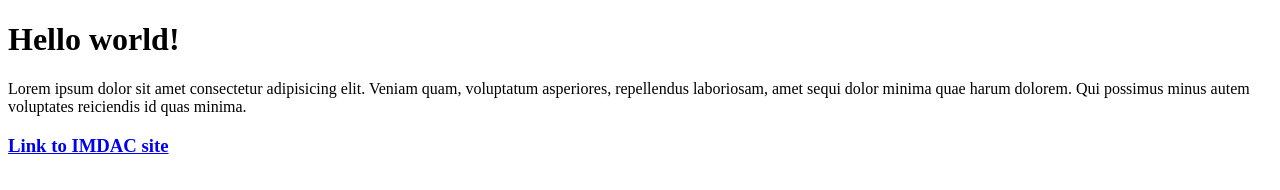
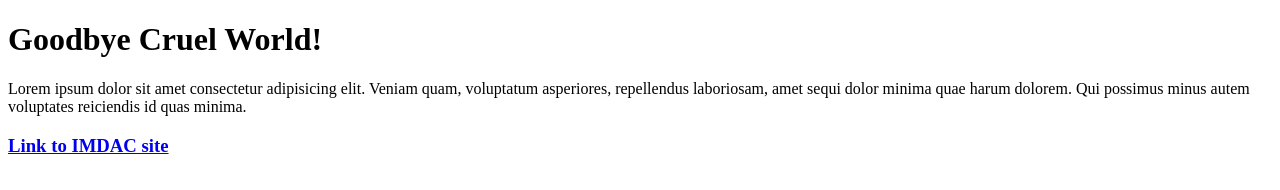
Before and after one commit to gobeilt/group2week2, a plain HTML site: page index.html in a window 1280 px wide. Drawn offline with Linux system fonts and the light colour scheme.

Commit message:
Changes heading text

```diff
--- a/index.html
+++ b/index.html
@@ -8,7 +8,7 @@
 </head>
 <body>
 
-    <h1>Hello world!</h1>
+    <h1>Goodbye Cruel World!</h1>
     <p>Lorem ipsum dolor sit amet consectetur adipisicing elit. Veniam quam, voluptatum asperiores, repellendus laboriosam, amet sequi dolor minima quae harum dolorem. Qui possimus minus autem voluptates reiciendis id quas minima.</p>
     <h3><a href="https://imdac.github.io/">Link to IMDAC site</a></h3>
 
```
